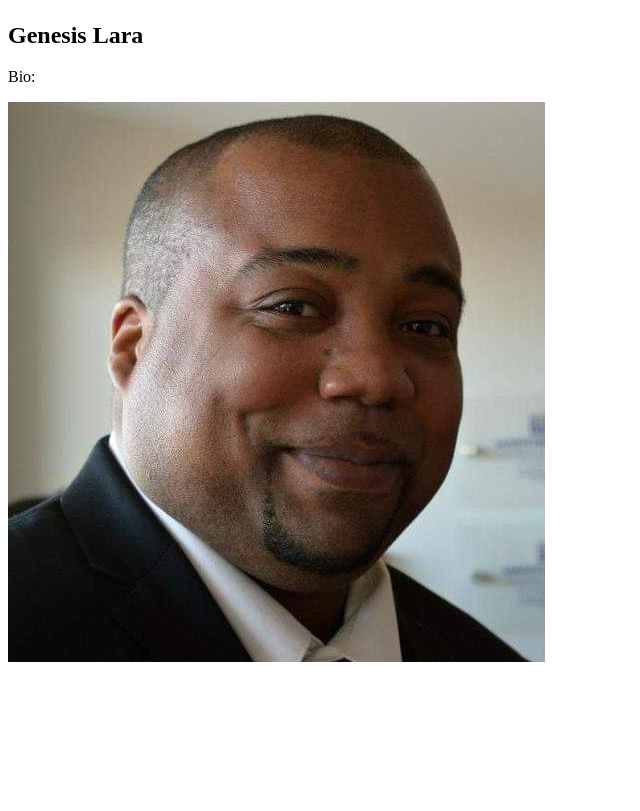
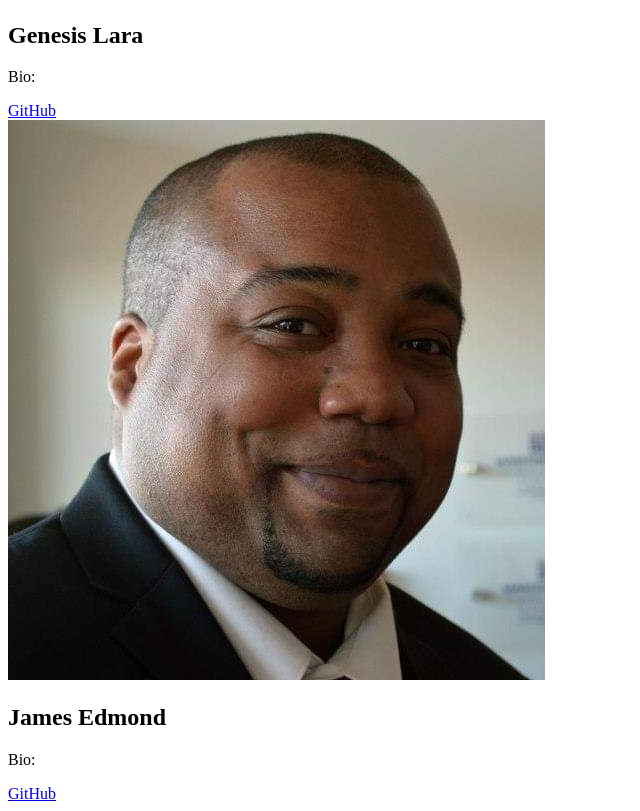
Before and after one commit to Nugget-Meister/Youtube-Clone, a React (Vite) app: page /About in a window 1280 px wide. Shown: the part 1328-2139 px from the top of the page, without its empty margins (0-640 px from the left). Before the commit the page ends 2002 px from the top, so only its background shows below. Built offline with nearby package versions, Linux system fonts and the light colour scheme.

Commit message:
Added all pics, bio section and links to github

```diff
--- a/src/components/About/About.jsx
+++ b/src/components/About/About.jsx
@@ -10,7 +10,7 @@ const About = () => {
             <div className="About-message">
                 <div className="p-wrapper">
                     <p>
-                      Welcome,this is our YouTube clone project. Using keywords the user can search for any video similar to YouTube. This app is created by <strong>Keith Camacho</strong>,{" "} <strong>Genesis Lara</strong>, and{" "}
+                      Welcome, this is our YouTube clone project. Using keywords the user can search for any video similar to YouTube. This app is created by <strong>Keith Camacho</strong>,{" "} <strong>Genesis Lara</strong>, and{" "}
                       <strong>James Edmond</strong>.
                     </p>
                 </div>
@@ -21,27 +21,36 @@ const About = () => {
                     <div className="kc-container">
                         <h2>Keith Camacho</h2>
                         <p>
-                        Bio:{" "}
+                            Bio:{" "}
                         </p>
                         <a href="https://github.com/Nugget-Meister ">GitHub</a>
                     </div>
-
-                    <div className="gl-card">
+                </div>
+                <div className="gl-card">
                     <img src={gl} />
                     <div className="gl-container">
                         <h2>Genesis Lara</h2>
                         <p>
                             Bio:{" "}
                         </p>
+                        <a href="https://github.com/gen329">GitHub</a>
+                    </div>
+                </div>
 
+                <div className="je-card">
+                    <img src={je} />
+                    <div className="je-container">
+                        <h2>James Edmond</h2>
+                        <p>
+                            Bio:{" "}
+                        </p>
+                        <a href="https://github.com/jed161 ">GitHub</a>
                     </div>
-                    </div>
+                </div>
 
 
-                    <img src={je} />
 
 
-                </div>
             </div>
         </div>
     );
```
